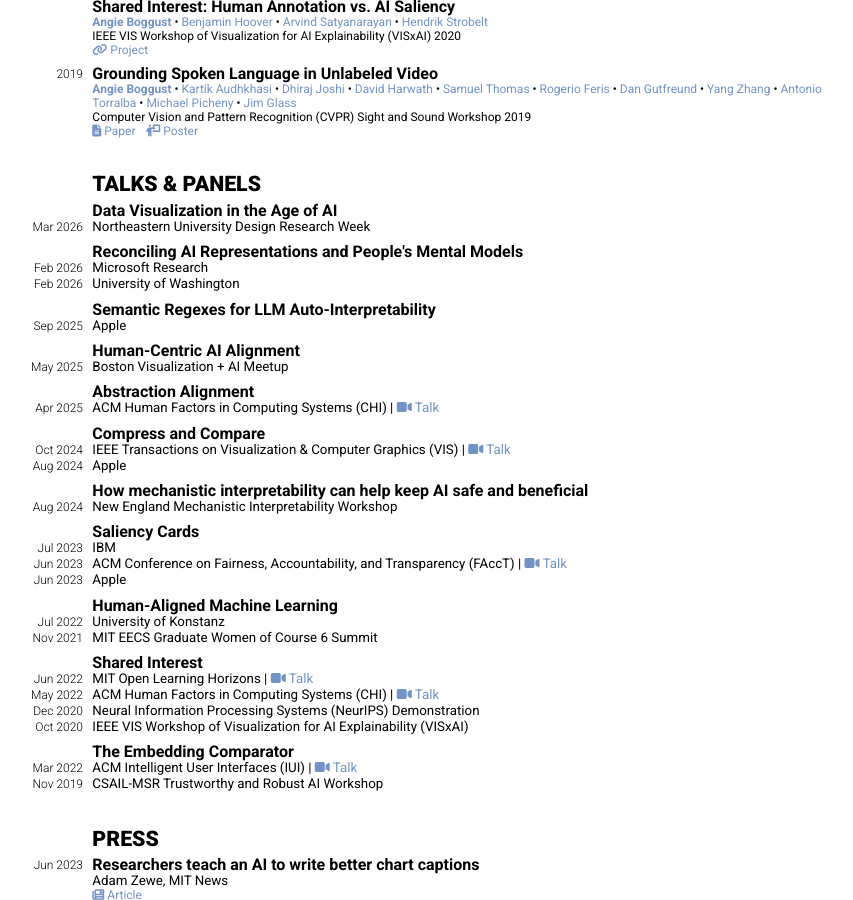
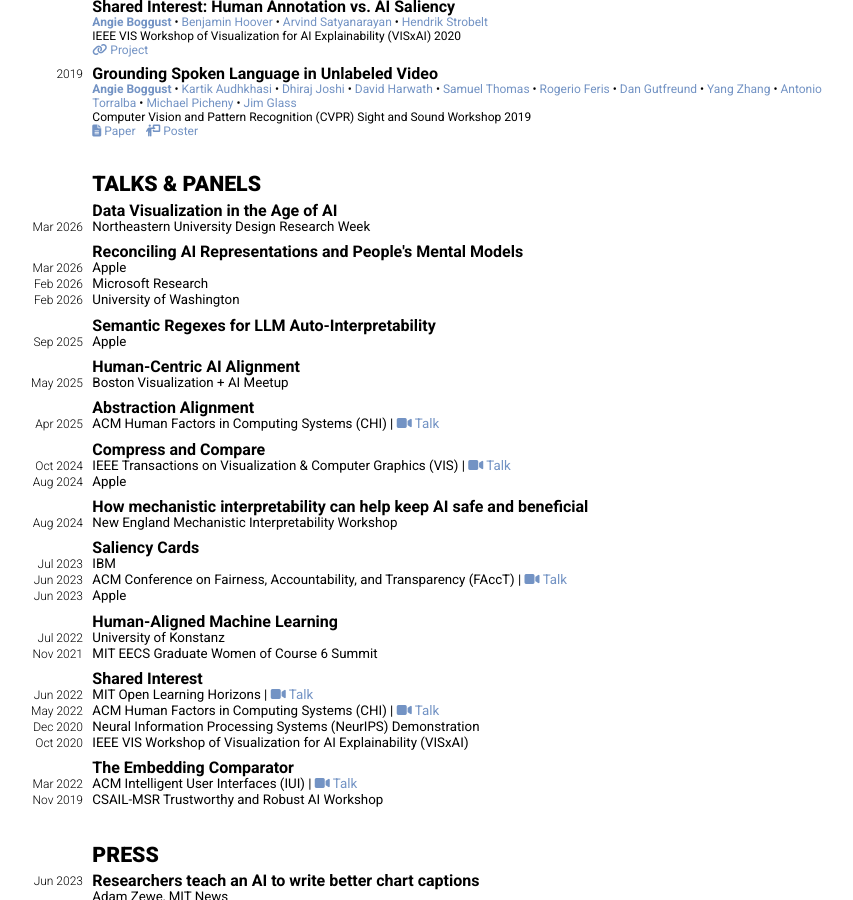
Before and after one commit to aboggust/aboggust.github.io, a Jekyll site: the page built from cv.markdown, in a window 1280 px wide and 900 px high, scrolled down 2699 px. Shown: the whole window, without its empty margins (228-1081 px from the left). Built offline with Jekyll 4.4.1, drawn with Linux system fonts in a browser that asks for light colours; nearby versions of some CDN libraries.

Commit message:
Apple talk

```diff
--- a/_data/talks.yml
+++ b/_data/talks.yml
@@ -2,8 +2,11 @@
   talks:
     - venue: Northeastern University Design Research Week
       date: 2026-03-19
+
 - title: Reconciling AI Representations and People's Mental Models
   talks:
+    - venue: Apple
+      date: 2026-03-18
     - venue: Microsoft Research
       date: 2026-02-18
     - venue: University of Washington
```
Also changed, not shown: 1 other file.
